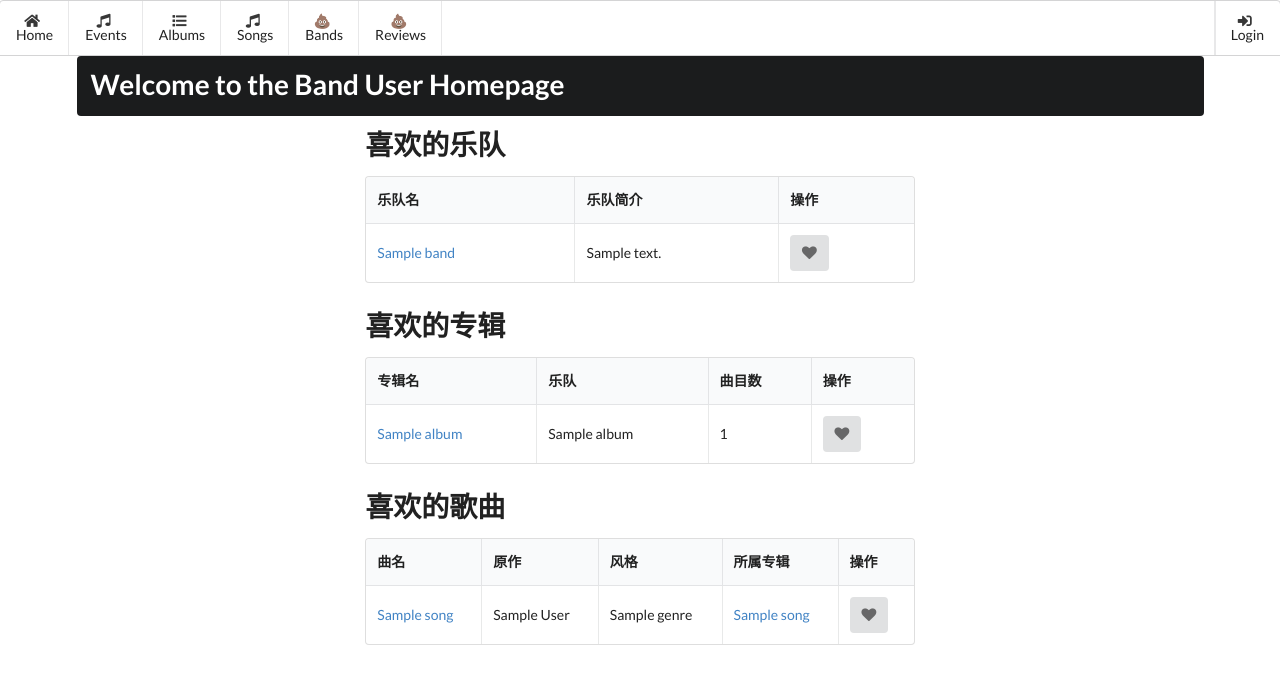
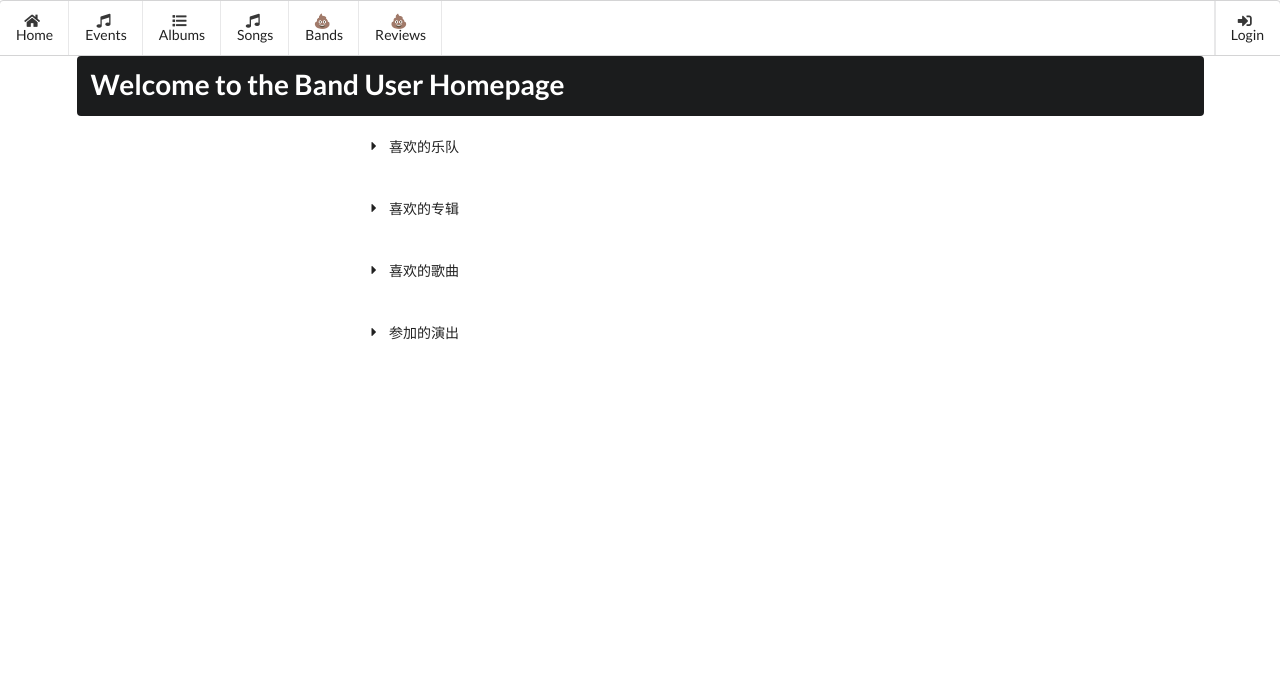
Before and after one commit to Epiphy11um/DB, a Flask app: template templates/index.html in a window 1280 px wide. Shown: the top 684 px of the page. Run offline with Flask 3, Linux system fonts and the light colour scheme; the template is opened without the code that fills it: most values are stand-ins (such as "Sample title", 1, 10 or a date in 2020); parts of the project's set-up code (start-up, migrations or seed data) failed here and were passed over; some libraries are stand-ins or nearby versions.

Commit message:
improve index

```diff
--- a/templates/index.html
+++ b/templates/index.html
@@ -1,6 +1,6 @@
 {% extends '_base.html' %}
 
-{% block title %}乐队列表{% endblock %}
+{% block title %}首页{% endblock %}
 
 {% block body %}
 <div class="ui inverted segment">
@@ -9,7 +9,13 @@
 <div class="ui centered grid">
     <div class="row">
         <div class="eight wide column">
-            <h1 class="ui header">喜欢的乐队</h1>
+            <div class="ui accordion">
+                <div class="title">
+                    <i class="dropdown icon"></i>
+                    喜欢的乐队
+                </div>
+                <div class="content">
+
                     <table class="ui celled table">
                         <thead>
                             <tr>
@@ -39,10 +45,17 @@
                     </table>
                 </div>
             </div>
+        </div>
+    </div>
 
     <div class="row">
         <div class="eight wide column">
-            <h1 class="ui header">喜欢的专辑</h1>
+            <div class="ui accordion">
+                <div class="title">
+                    <i class="dropdown icon"></i>
+                    喜欢的专辑
+                </div>
+                <div class="content">
 
                     <table class="ui celled table">
                         <thead>
@@ -56,7 +69,8 @@
                         <tbody>
                             {% for album in liked_albums %}
                             <tr>
-                        <td><a href="{{ url_for('album.details', id=album.AlbumID) }}">{{ album.AlbumName }}</a></td>
+                                <td><a href="{{ url_for('album.details', id=album.AlbumID) }}">{{ album.AlbumName }}</a>
+                                </td>
                                 <td>{{ album.BandName }}</td>
                                 <td>{{ album.count }}</td>
 
@@ -76,10 +90,18 @@
                     </table>
                 </div>
             </div>
+        </div>
+    </div>
 
     <div class="row">
         <div class="eight wide column">
-            <h1 class="ui header">喜欢的歌曲</h1>
+            <div class="ui accordion">
+                <div class="title">
+                    <i class="dropdown icon"></i>
+                    喜欢的歌曲
+                </div>
+                <div class="content">
+
                     <table class="ui celled table">
                         <thead>
                             <tr>
@@ -96,7 +118,8 @@
                                 <td><a href="{{ url_for('song.details', id=song.SongID) }}">{{ song.SongName }}</a></td>
                                 <td>{{ song.OriginalAuthor }}</td>
                                 <td>{{ song.Genre }}</td>
-                        <td><a href="{{ url_for('album.details', id=song.AlbumID) }}">{{ song.AlbumName }}</a></td>
+                                <td><a href="{{ url_for('album.details', id=song.AlbumID) }}">{{ song.AlbumName }}</a>
+                                </td>
 
                                 <td>
                                     <button class="ui icon button like-button" data-item-type="song"
@@ -105,14 +128,63 @@
                                     </button>
                                 </td>
                             </tr>
+                            {% else %}
+                            <tr>
+                                <td>暂无</td>
+                            </tr>
                             {% endfor %}
                         </tbody>
                     </table>
                 </div>
             </div>
         </div>
+    </div>
+
+    <div class="row">
+        <div class="eight wide column">
+            <div class="ui accordion">
+                <div class="title">
+                    <i class="dropdown icon"></i>
+                    参加的演出
+                </div>
+                <div class="content">
+
+                    <table class="ui celled table">
+                        <thead>
+                            <tr>
+                                <th>演出名</th>
+                                <th>演出时间</th>
+                                <th>参演乐队</th>
+                                <th>演出地点</th>
+                                <th>票号</th>
+                            </tr>
+                        </thead>
+                        <tbody>
+                            {% for item in participation %}
+                            <tr>
+                                <td><a href="{{ url_for('concert.details', id=item.ConcertID) }}">{{ item.ConcertName
+                                        }}</a>
+                                </td>
+                                <td>{{ item.ConcertDate }}</td>
+                                <td>{{ item.BandName }}</td>
+                                <td>{{ item.Location }}</td>
+                                <td>{{ item.TicketNumber }}</td>
+                            </tr>
+                            {% else %}
+                            <tr>
+                                <td>暂无</td>
+                            </tr>
+                            {% endfor %}
+                        </tbody>
+                    </table>
+                </div>
+            </div>
+        </div>
+    </div>
+</div>
 
 <script>
+    $('.ui.accordion').accordion();
     $('.like-button').click(function () {
         $(this).addClass('disabled');
         const itemType = $(this).data('item-type');
```
Also changed, not shown: views/index.py (+17 -6 lines). Lines whose indentation alone changed are shown as unchanged.
